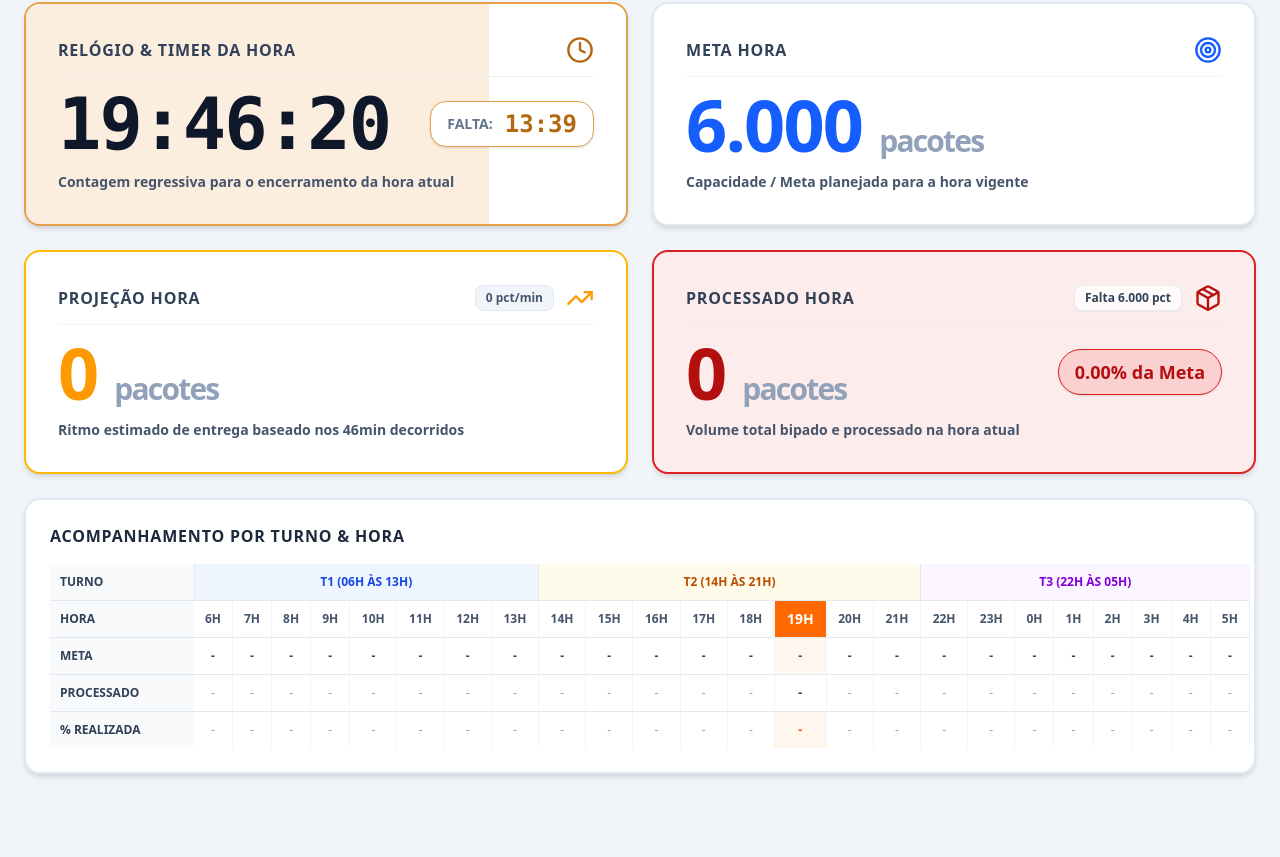
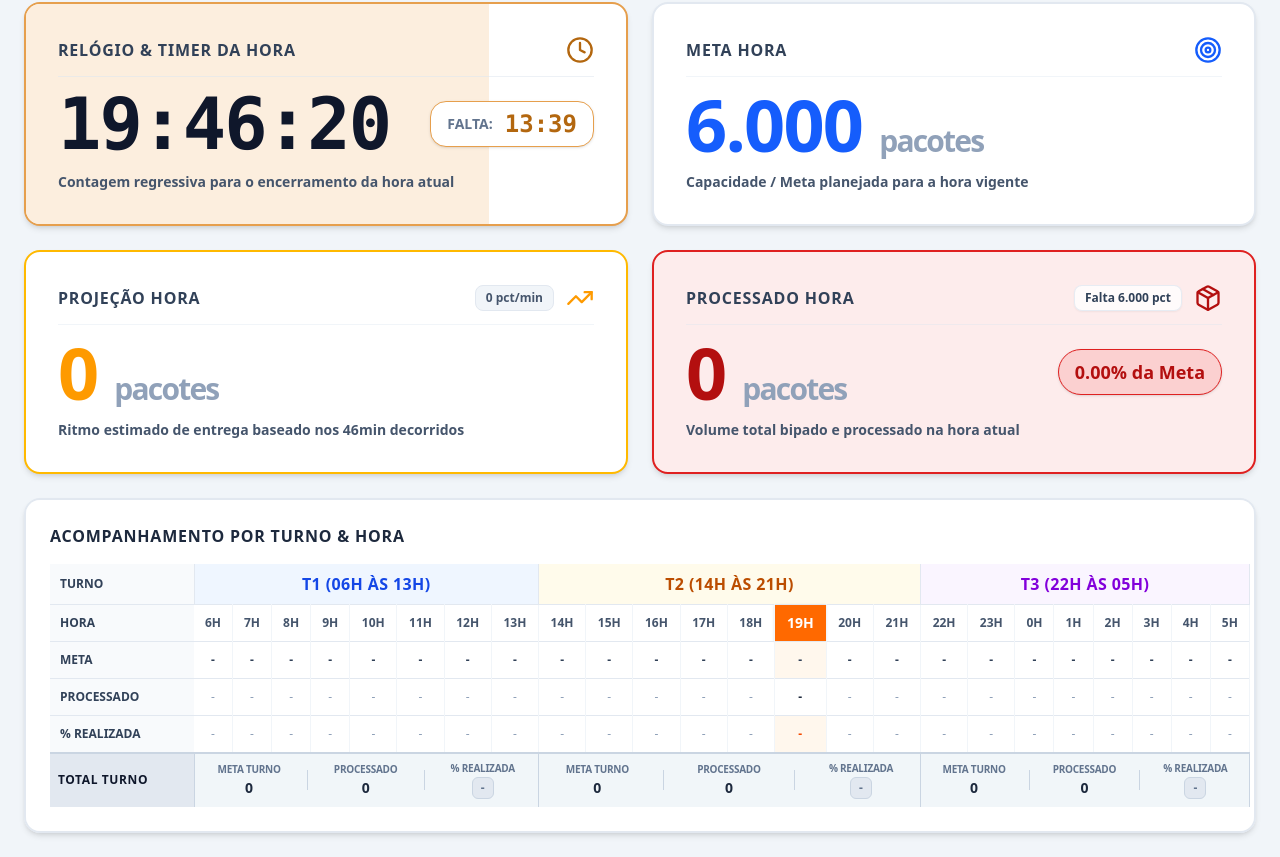
Before and after one commit to dreboredo/cockpit-esteiras-es2, a React (Vite) app: page / in a window 1280 px wide. Shown: the part 157-1014 px from the top of the page. Before the commit the page ends 955 px from the top, so only its background shows below. Built offline with nearby package versions, Linux system fonts and the light colour scheme; no server answers; the database is empty.

Commit message:
Update App.jsx

```diff
--- a/src/App.jsx
+++ b/src/App.jsx
@@ -7,9 +7,15 @@ const SUPABASE_KEY = "eyJhbGciOiJIUzI1NiIsInR5cCI6IkpXVCJ9.eyJpc3MiOiJzdXBhYmFzZ
 const supabase = createClient(SUPABASE_URL, SUPABASE_KEY);
 
 const HOURS_ORDER = [
-  { hour: 6 }, { hour: 7 }, { hour: 8 }, { hour: 9 }, { hour: 10 }, { hour: 11 }, { hour: 12 }, { hour: 13 },
-  { hour: 14 }, { hour: 15 }, { hour: 16 }, { hour: 17 }, { hour: 18 }, { hour: 19 }, { hour: 20 }, { hour: 21 },
-  { hour: 22 }, { hour: 23 }, { hour: 0 }, { hour: 1 }, { hour: 2 }, { hour: 3 }, { hour: 4 }, { hour: 5 }
+  { hour: 6, shift: 'T1' }, { hour: 7, shift: 'T1' }, { hour: 8, shift: 'T1' }, { hour: 9, shift: 'T1' }, { hour: 10, shift: 'T1' }, { hour: 11, shift: 'T1' }, { hour: 12, shift: 'T1' }, { hour: 13, shift: 'T1' },
+  { hour: 14, shift: 'T2' }, { hour: 15, shift: 'T2' }, { hour: 16, shift: 'T2' }, { hour: 17, shift: 'T2' }, { hour: 18, shift: 'T2' }, { hour: 19, shift: 'T2' }, { hour: 20, shift: 'T2' }, { hour: 21, shift: 'T2' },
+  { hour: 22, shift: 'T3' }, { hour: 23, shift: 'T3' }, { hour: 0, shift: 'T3' }, { hour: 1, shift: 'T3' }, { hour: 2, shift: 'T3' }, { hour: 3, shift: 'T3' }, { hour: 4, shift: 'T3' }, { hour: 5, shift: 'T3' }
+];
+
+const SHIFTS = [
+  { id: 'T1', name: 'T1 (06H ÀS 13H)', hours: [6, 7, 8, 9, 10, 11, 12, 13], headerBg: 'bg-blue-50', headerText: 'text-blue-700' },
+  { id: 'T2', name: 'T2 (14H ÀS 21H)', hours: [14, 15, 16, 17, 18, 19, 20, 21], headerBg: 'bg-amber-50', headerText: 'text-amber-700' },
+  { id: 'T3', name: 'T3 (22H ÀS 05H)', hours: [22, 23, 0, 1, 2, 3, 4, 5], headerBg: 'bg-purple-50', headerText: 'text-purple-700' }
 ];
 
 function getLocalDateString(dateObj) {
@@ -76,7 +82,6 @@ export default function App() {
     try {
       const todayDate = new Date();
 
-      // Data Operacional (Troca às 06h00 da manhã)
       const operationalDate = new Date(todayDate);
       if (todayDate.getHours() < 6) {
         operationalDate.setDate(operationalDate.getDate() - 1);
@@ -158,6 +163,26 @@ export default function App() {
   const metaPercent = metaHora > 0 ? (processadoHora / metaHora) * 100 : 0;
   const processadoTheme = getPerformanceColor(metaPercent);
   const isProjecaoBoa = projecaoHora >= metaHora;
+
+  // Cálculo dos Totais por Turno
+  const getShiftTotals = (shiftHours) => {
+    let totalTarget = 0;
+    let totalProcessed = 0;
+    let hasData = false;
+
+    shiftHours.forEach(h => {
+      if (realTargets[h] !== undefined) {
+        totalTarget += realTargets[h];
+      }
+      if (realProcessed[h] !== undefined) {
+        totalProcessed += realProcessed[h];
+        hasData = true;
+      }
+    });
+
+    const percent = totalTarget > 0 ? (totalProcessed / totalTarget) * 100 : 0;
+    return { totalTarget, totalProcessed, percent, hasData };
+  };
 
   return (
     <div className="min-h-screen bg-slate-100 text-slate-800 p-4 lg:p-6 flex flex-col justify-between select-none gap-6">
@@ -320,11 +345,14 @@ export default function App() {
         <div className="w-full min-w-[1200px]">
           <table className="w-full text-center border-collapse">
             <thead>
-              <tr className="border-b border-slate-200 text-xs font-black uppercase">
-                <th className="p-2.5 text-left text-slate-700 bg-slate-50 font-black w-36 min-w-[140px]">TURNO</th>
-                <th colSpan="8" className="p-2 bg-blue-50 text-blue-700 border-x border-slate-200 font-bold">T1 (06H ÀS 13H)</th>
-                <th colSpan="8" className="p-2 bg-amber-50 text-amber-700 border-x border-slate-200 font-bold">T2 (14H ÀS 21H)</th>
-                <th colSpan="8" className="p-2 bg-purple-50 text-purple-700 border-l border-slate-200 font-bold">T3 (22H ÀS 05H)</th>
+              {/* CABEÇALHO DO TURNO - AUMENTADO E EM NEGRITO EXTRA */}
+              <tr className="border-b border-slate-200 uppercase">
+                <th className="p-2.5 text-left text-slate-700 bg-slate-50 font-black text-xs w-36 min-w-[140px]">TURNO</th>
+                {SHIFTS.map(shift => (
+                  <th key={shift.id} colSpan="8" className={`p-2 border-x border-slate-200 font-black text-sm lg:text-base tracking-wide ${shift.headerBg} ${shift.headerText}`}>
+                    {shift.name}
+                  </th>
+                ))}
               </tr>
 
               <tr className="border-b border-slate-200 text-xs font-black uppercase">
@@ -406,7 +434,7 @@ export default function App() {
               </tr>
 
               {/* % REALIZADA */}
-              <tr className="text-xs font-black">
+              <tr className="border-b-2 border-slate-300 text-xs font-black">
                 <td className="p-2.5 text-left font-black text-slate-700 bg-slate-50 whitespace-nowrap">% REALIZADA</td>
                 {HOURS_ORDER.map(({ hour }) => {
                   const val = realProcessed[hour];
@@ -443,6 +471,63 @@ export default function App() {
                 })}
               </tr>
 
+              {/* RESUMO TOTAL DO TURNO - COM ESPAÇAMENTO REDUZIDO E CORES DE DESEMPENHO NO PROCESSADO */}
+              <tr className="bg-slate-50 text-xs font-black border-t-2 border-slate-300">
+                <td className="p-2 text-left font-black text-slate-900 bg-slate-200 uppercase tracking-wider">
+                  TOTAL TURNO
+                </td>
+                {SHIFTS.map(shift => {
+                  const { totalTarget, totalProcessed, percent, hasData } = getShiftTotals(shift.hours);
+                  const isHit = percent >= 100;
+
+                  return (
+                    <td colSpan="8" key={shift.id} className="p-2 border-x border-slate-300 bg-slate-100/80">
+                      <div className="flex items-center justify-around gap-1 px-1">
+
+                        {/* Meta Turno */}
+                        <div className="flex flex-col items-center gap-0.5">
+                          <span className="text-[9px] lg:text-[10px] text-slate-500 font-bold uppercase tracking-tight">Meta Turno</span>
+                          <span className="text-slate-800 font-black text-xs lg:text-sm">{totalTarget.toLocaleString('pt-BR')}</span>
+                        </div>
+
+                        <div className="h-5 w-px bg-slate-300" />
+
+                        {/* Processado com cor dinâmica de acordo com a meta */}
+                        <div className="flex flex-col items-center gap-0.5">
+                          <span className="text-[9px] lg:text-[10px] text-slate-500 font-bold uppercase tracking-tight">Processado</span>
+                          <span className={`font-black text-xs lg:text-sm ${
+                            hasData && totalProcessed > 0
+                              ? isHit
+                                ? 'text-emerald-600'
+                                : 'text-red-600'
+                              : 'text-slate-800'
+                          }`}>
+                            {totalProcessed.toLocaleString('pt-BR')}
+                          </span>
+                        </div>
+
+                        <div className="h-5 w-px bg-slate-300" />
+
+                        {/* % Realizada mantida com a caixa estilizada */}
+                        <div className="flex flex-col items-center gap-0.5">
+                          <span className="text-[9px] lg:text-[10px] text-slate-500 font-bold uppercase tracking-tight">% Realizada</span>
+                          <span className={`text-xs font-black px-2 py-0.5 rounded-md border ${
+                            hasData
+                              ? isHit
+                                ? 'bg-emerald-100 text-emerald-700 border-emerald-300'
+                                : 'bg-red-100 text-red-700 border-red-300'
+                              : 'bg-slate-200 text-slate-500 border-slate-300'
+                          }`}>
+                            {hasData ? `${percent.toFixed(2)}%` : '-'}
+                          </span>
+                        </div>
+
+                      </div>
+                    </td>
+                  );
+                })}
+              </tr>
+
             </tbody>
           </table>
         </div>
```
